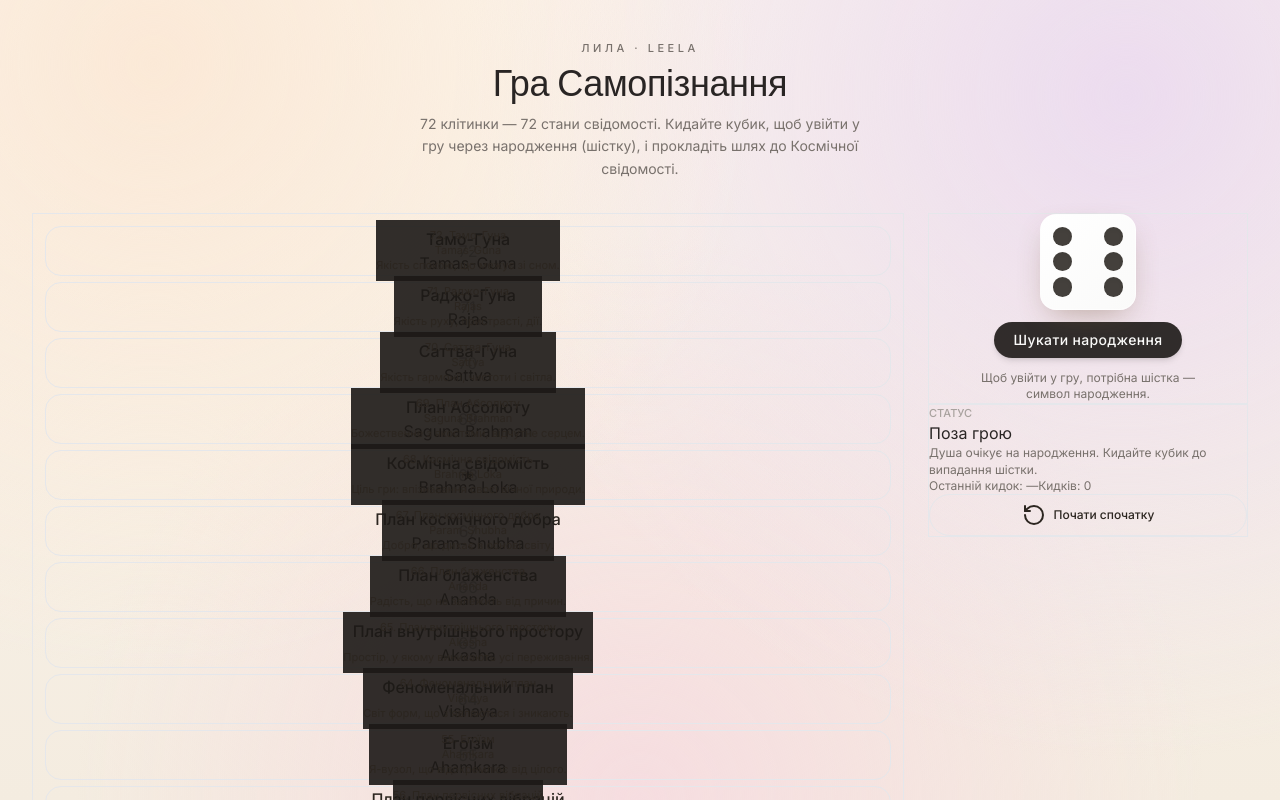
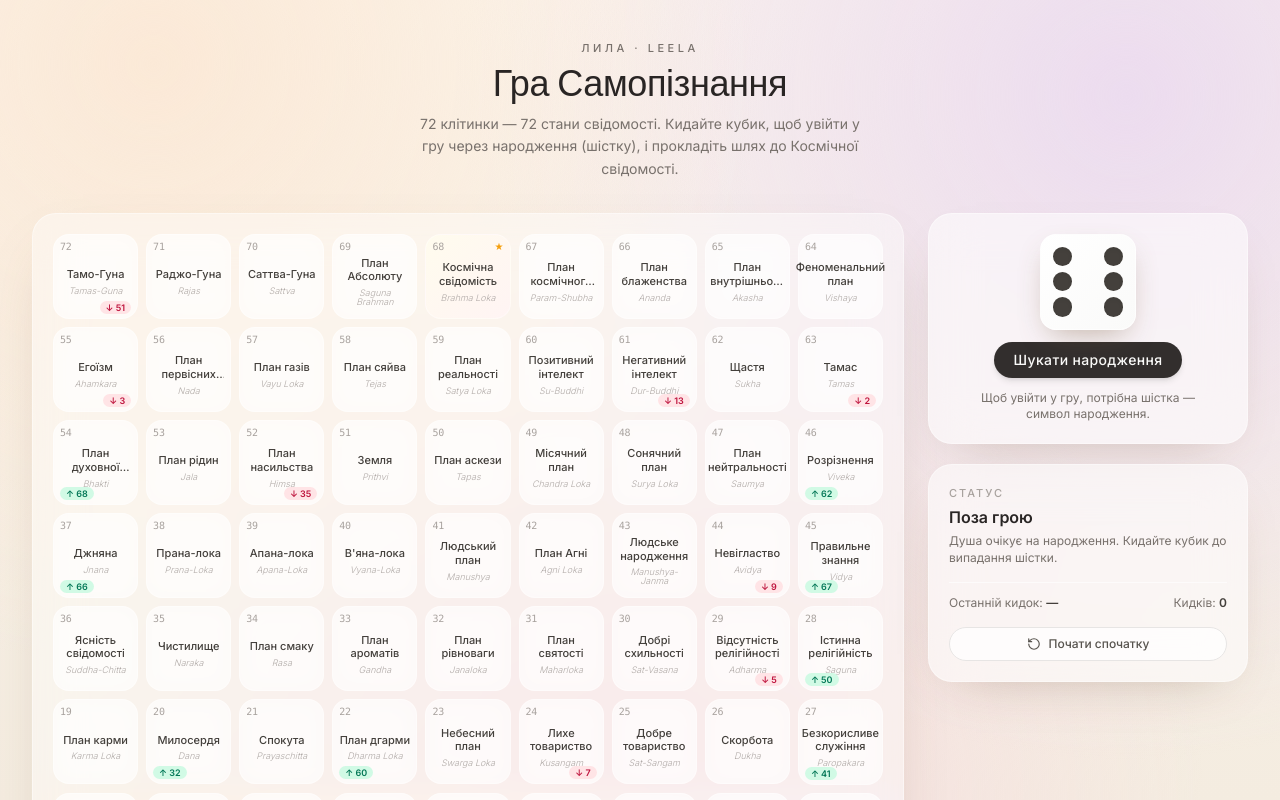
Before and after one commit to iSlobodianiuk/lila, a Next.js app: page / in a window 1280 px wide. Shown: the top 800 px of the page. Built offline with nearby package versions, Linux system fonts and the light colour scheme.

Commit message:
some changes

```diff
--- a/src/components/game/Cell.tsx
+++ b/src/components/game/Cell.tsx
@@ -10,6 +10,8 @@ type Props = {
 export function Cell({ cell, isActive }: Props) {
   const isGoal = cell.id === GOAL_CELL;
   const isEntry = cell.id === 6;
+  const hasArrow = cell.arrowTo != null;
+  const hasSnake = cell.snakeTo != null;
 
   return (
     <div
@@ -46,6 +48,24 @@ export function Cell({ cell, isActive }: Props) {
           ◉
         </span>
       )}
+      {hasArrow && (
+        <span
+          aria-hidden
+          className="absolute left-1.5 bottom-1 rounded-full bg-emerald-100 px-1.5 py-0.5 text-[9px] font-semibold leading-none text-emerald-700"
+          title={`Стріла до клітинки ${cell.arrowTo}`}
+        >
+          ↑ {cell.arrowTo}
+        </span>
+      )}
+      {hasSnake && (
+        <span
+          aria-hidden
+          className="absolute right-1.5 bottom-1 rounded-full bg-rose-100 px-1.5 py-0.5 text-[9px] font-semibold leading-none text-rose-700"
+          title={`Змія до клітинки ${cell.snakeTo}`}
+        >
+          ↓ {cell.snakeTo}
+        </span>
+      )}
 
       <span className="mt-2.5 text-[10px] leading-tight font-medium text-stone-700 line-clamp-2 sm:text-[11px]">
         {cell.name}
@@ -69,6 +89,16 @@ export function Cell({ cell, isActive }: Props) {
         </div>
         <div className="mt-0.5 text-[10px] italic text-stone-300">{cell.original}</div>
         <div className="mt-1 text-stone-200/90">{cell.description}</div>
+        {hasArrow && (
+          <div className="mt-1 text-[10px] font-medium text-emerald-300">
+            Стріла до: {cell.arrowTo}
+          </div>
+        )}
+        {hasSnake && (
+          <div className="mt-1 text-[10px] font-medium text-rose-300">
+            Змія до: {cell.snakeTo}
+          </div>
+        )}
       </div>
     </div>
   );
--- a/tailwind.config.ts
+++ b/tailwind.config.ts
@@ -4,6 +4,9 @@ const config: Config = {
   content: [
     "./app/**/*.{js,ts,jsx,tsx,mdx}",
     "./components/**/*.{js,ts,jsx,tsx,mdx}",
+    "./src/**/*.{js,ts,jsx,tsx,mdx}",
+    "./hooks/**/*.{js,ts,jsx,tsx,mdx}",
+    "./lib/**/*.{js,ts,jsx,tsx,mdx}",
   ],
   theme: {
     extend: {},
```
